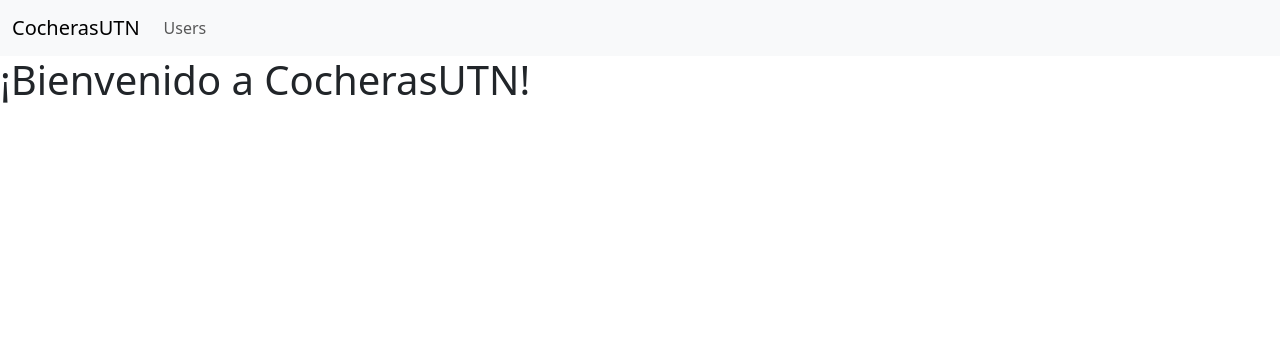
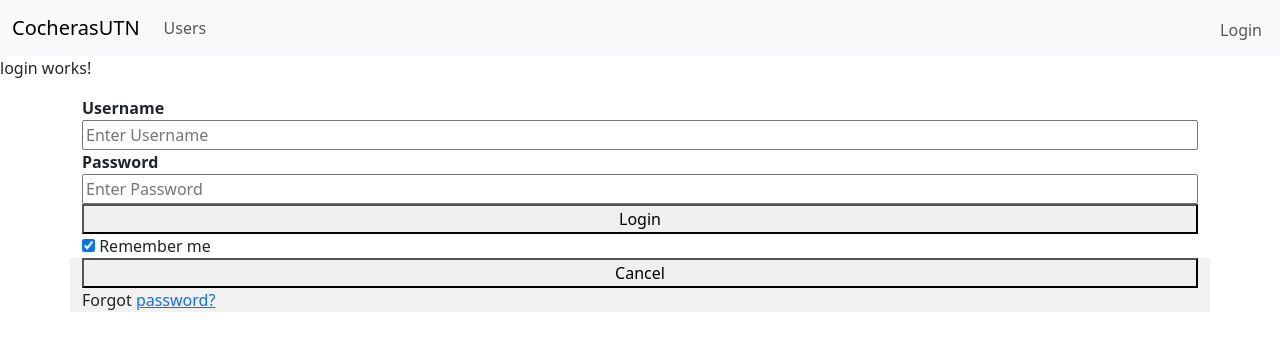
Before and after one commit to manuvariego/DSW-Frontend, an Angular app: page /login in a window 1280 px wide. Before the commit this address led to /. Shown: the top 350 px of the page. Built offline with nearby package versions, Linux system fonts and the light colour scheme.

Commit message:
add: login button

```diff
--- a/src/app/app.component.css
+++ b/src/app/app.component.css
@@ -0,0 +1,10 @@
+.nav-link {
+  display: flex
+}
+
+
+#login {
+  position: fixed;
+  top: 10px;
+  right: 10px;
+}
--- a/src/app/app.component.html
+++ b/src/app/app.component.html
@@ -1,15 +1,23 @@
 <nav class="navbar navbar-expand-lg bg-body-tertiary">
   <div class="container-fluid">
-    <a class="navbar-brand" routerLink="" [ngClass]="{active: menuOption == 'home'}"(click)="onOption('home')">CocherasUTN</a>
-    <button class="navbar-toggler" type="button" data-bs-toggle="collapse" data-bs-target="#navbarSupportedContent" aria-controls="navbarSupportedContent" aria-expanded="false" aria-label="Toggle navigation">
+    <a class="navbar-brand" routerLink="" [ngClass]="{active: menuOption == 'home'}"
+      (click)="onOption('home')">CocherasUTN</a>
+
+    <button class="navbar-toggler" type="button" data-bs-toggle="collapse" data-bs-target="#navbarSupportedContent"
+      aria-controls="navbarSupportedContent" aria-expanded="false" aria-label="Toggle navigation">
+
       <span class="navbar-toggler-icon"></span>
+
     </button>
+
     <div class="collapse navbar-collapse" id="navbarSupportedContent">
       <ul class="navbar-nav me-auto mb-2 mb-lg-0">
         <li class="nav-item">
-           <a class="nav-link" routerLink="users" [ngClass]="{active: menuOption == 'users'}"
-             (click)="onOption('users')">Users</a>
+          <a class="nav-link" routerLink="users" [ngClass]="{active: menuOption == 'users'}"
+            (click)="onOption('users')">Users</a>
         </li>
+        <li>
+          <a class="nav-link" id="login" routerLink="login">Login</a>
       </ul>
     </div>
   </div>
--- a/src/app/pages/home/home.component.html
+++ b/src/app/pages/home/home.component.html
@@ -1,5 +1,6 @@
 <div class:container>
 
-    <h1>¡Bienvenido a CocherasUTN!</h1>
+  <h1>¡Bienvenido a CocherasUTN!</h1>
+  <!--<button (click)=>Hola</button>-->
 
 </div>
--- a/src/app/pages/home/home.component.ts
+++ b/src/app/pages/home/home.component.ts
@@ -1,9 +1,10 @@
 import { Component } from '@angular/core';
+import { RouterOutlet } from '@angular/router';
 
 @Component({
   selector: 'app-home',
   standalone: true,
-  imports: [],
+  imports: [RouterOutlet],
   templateUrl: './home.component.html',
   styleUrl: './home.component.css'
 })
--- /dev/null
+++ b/src/app/pages/login/login.component.css
@@ -0,0 +1,5 @@
+.container {
+  display: grid;
+
+
+}
--- /dev/null
+++ b/src/app/pages/login/login.component.html
@@ -0,0 +1,21 @@
+<p>login works!</p>
+<form action="action_page" method="post">
+
+  <div class="container">
+    <label for="uname"><b>Username</b></label>
+    <input type="text" placeholder="Enter Username" name="uname" required>
+
+    <label for="psw"><b>Password</b></label>
+    <input type="password" placeholder="Enter Password" name="psw" required>
+
+    <button type="submit">Login</button>
+    <label>
+      <input type="checkbox" checked="checked" name="remember"> Remember me
+    </label>
+  </div>
+
+  <div class="container" style="background-color:#f1f1f1">
+    <button type="button" class="cancelbtn">Cancel</button>
+    <span class="psw">Forgot <a href="#">password?</a></span>
+  </div>
+</form>
--- /dev/null
+++ b/src/app/pages/login/login.component.ts
@@ -0,0 +1,16 @@
+import { Component } from '@angular/core';
+
+@Component({
+  selector: 'app-login',
+  standalone: true,
+  imports: [],
+  templateUrl: './login.component.html',
+  styleUrl: './login.component.css'
+})
+export class LoginComponent {
+  test() {
+    console.log('test');
+
+  }
+
+}
--- a/src/app/services/api-service.service.ts
+++ b/src/app/services/api-service.service.ts
@@ -10,11 +10,11 @@ export class ApiServiceService {
   private _http = inject(HttpClient);
   private apiUrl = 'http://localhost:3000/api/users';
 
-  getUsers(): Observable<any[]>{
+  getUsers(): Observable<any[]> {
     return this._http.get<any[]>(this.apiUrl);
   }
 
-  getUser(): Observable<any>{
+  getUser(): Observable<any> {
     return this._http.get<any>(this.apiUrl)
   }
 
@@ -32,4 +32,4 @@ export class ApiServiceService {
 
 
 
-  }
+}
```
Also changed, not shown: src/app/app.routes.ts (+5 -3 lines), 2 other files (tests, documents, lock files or other folders).
